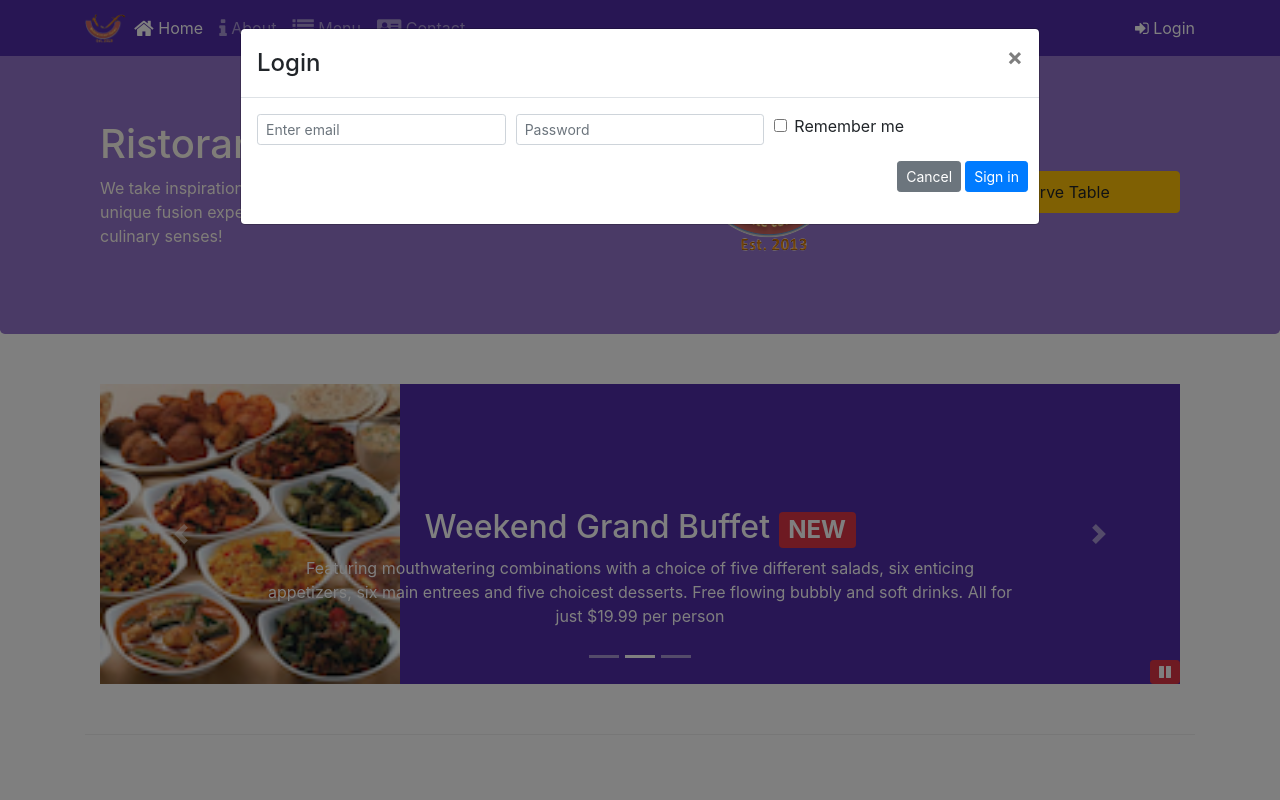
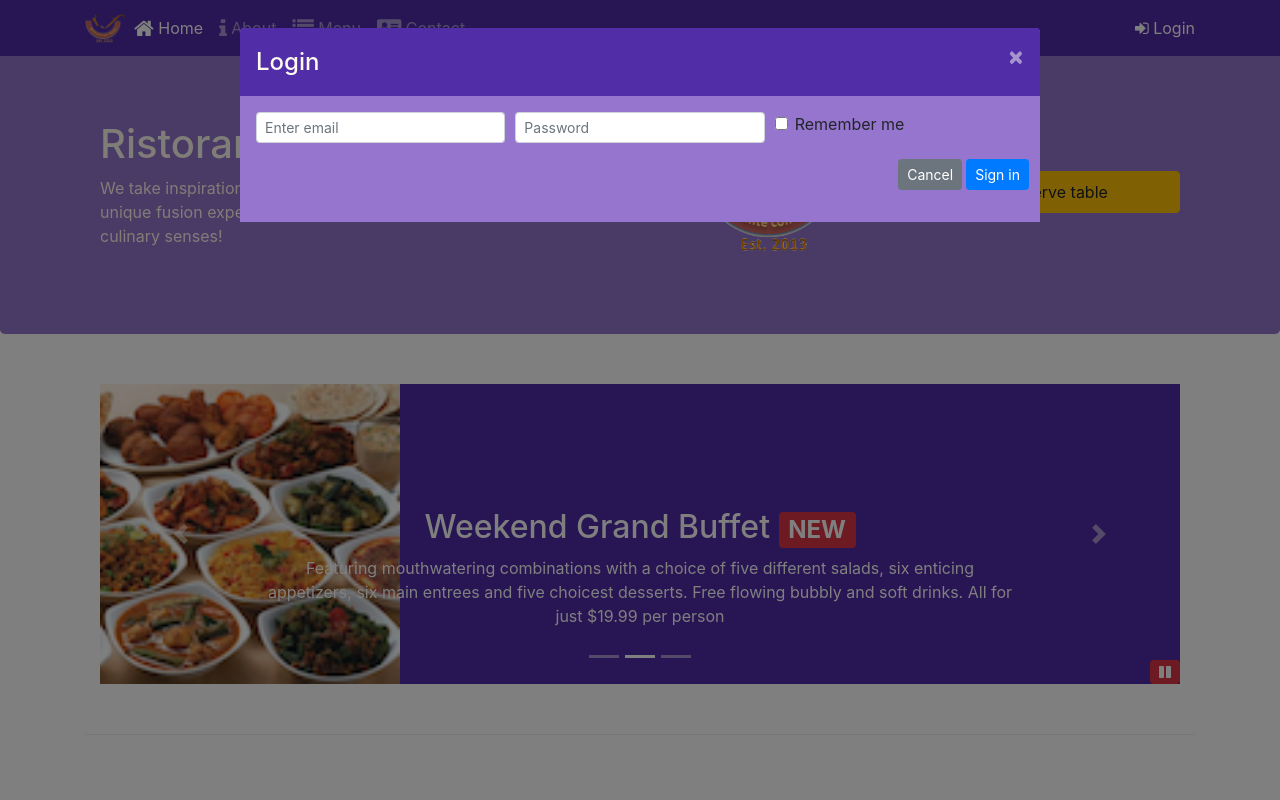
Before and after one commit to AmeerSalman2627/Frontend-framework, a website: page index.html in a window 1280 px wide. Both pictures are taken after a click on the link "Login". Shown: the top 800 px of the page. Drawn offline with nearby package versions, Linux system fonts and the light colour scheme.

Commit message:
NPM scripts 1

```diff
--- a/aboutus.html
+++ b/aboutus.html
@@ -258,6 +258,7 @@
     <script src="node_modules/jquery/dist/jquery.slim.min.js"></script>
     <script src="node_modules/popper.js/dist/umd/popper.min.js"></script>
     <script src="node_modules/bootstrap/dist/js/bootstrap.min.js"></script>
+    <script src="js/script.js"></script>
 </body>
 
 </html>
--- a/css/styles.scss
+++ b/css/styles.scss
@@ -3,7 +3,6 @@ $background-dark: #512DA8;
 $background-light: #9575CD;
 $background-pale: #D1C4E9;
 
-// Height variables
 $carousel-item-height: 300px;
 
 @mixin zero-margin($pad-up-dn, $pad-left-right) {
@@ -55,7 +54,7 @@ body{
 }
 
 .carousel {
-    background:$background-dark;
+    background: $background-dark;
 
     .carousel-item {
         height: $carousel-item-height;
@@ -68,6 +67,26 @@ body{
     }
 }
 
+.modal-content {
+	border: 0px;
+
+	.modal-body {
+		background: $background-light;
+	}
+
+	.modal-header {
+		background: $background-dark;
+		color: floralwhite;
+		border: 0px;
+
+		.close {
+			color: floralwhite;
+		}
+
+	}
+
+}
+
 #carouselButton {
     right:0px;
     position: absolute;
--- a/index.html
+++ b/index.html
@@ -25,8 +25,7 @@
                <li class="nav-item"><a class="nav-link" href="./contactus.html"><span class="fa fa-address-card fa-lg"></span> Contact</a></li>
              </ul>
              <span class="navbar-text">
-              <a data-toggle="modal" data-target="#loginModal">
-              <span class="fa fa-sign-in"></span> Login</a>
+              <a id="loginButton"><span class="fa fa-sign-in"></span> Login</a>
           </span>
            </div>
         </div>
@@ -150,8 +149,7 @@
                    <img src="img/logo.png" class="img-fluid">
                 </div>
                 <div class="col-12 col-sm align-self-center">
-                  <a role="button" class="btn btn-block nav-link btn-warning"
-                  data-toggle="modal" data-target="#reservation">Reserve Table</a>
+                  <button type="button" class="btn btn-block nav-link btn-warning" id="reserveButton">Reserve table</button>
                 </div>
             </div>
         </div>
@@ -290,22 +288,6 @@
     <script src="node_modules/jquery/dist/jquery.slim.min.js"></script>
     <script src="node_modules/popper.js/dist/umd/popper.min.js"></script>
     <script src="node_modules/bootstrap/dist/js/bootstrap.min.js"></script>
-    <script>
-      $(document).ready(function (){
-        $("#mycarousel").carousel( { interval: 1000 } );
-        $("#carouselButton").click(function(){
-                if ($("#carouselButton").children("span").hasClass('fa-pause')) {
-                    $("#mycarousel").carousel('pause');
-                    $("#carouselButton").children("span").removeClass('fa-pause');
-                    $("#carouselButton").children("span").addClass('fa-play');
-                }
-                else if ($("#carouselButton").children("span").hasClass('fa-play')){
-                    $("#mycarousel").carousel('cycle');
-                    $("#carouselButton").children("span").removeClass('fa-play');
-                    $("#carouselButton").children("span").addClass('fa-pause');
-                }
-            });
-      });
-    </script>
+    <script src="js/script.js"></script>
 </body>
 </html>
--- /dev/null
+++ b/js/script.js
@@ -0,0 +1,22 @@
+$(document).ready(function (){
+    $("#mycarousel").carousel( { interval: 1000 } );
+    $("#carouselButton").click(function(){
+            if ($("#carouselButton").children("span").hasClass('fa-pause')) {
+                $("#mycarousel").carousel('pause');
+                $("#carouselButton").children("span").removeClass('fa-pause');
+                $("#carouselButton").children("span").addClass('fa-play');
+            }
+            else if ($("#carouselButton").children("span").hasClass('fa-play')){
+                $("#mycarousel").carousel('cycle');
+                $("#carouselButton").children("span").removeClass('fa-play');
+                $("#carouselButton").children("span").addClass('fa-pause');
+            }
+        });
+        $('#loginButton').click(function() {
+    $('#loginModal').modal('show');
+  });
+  $('#reserveButton').click(function() {
+    $('#reservation').modal('show');
+  });
+
+  });
--- a/package.json
+++ b/package.json
@@ -7,7 +7,9 @@
     "start": "npm run lite",
     "test": "echo \"Error: no test specified\" && exit 1",
     "lite": "lite-server",
-    "scss": "node-sass -o css/ css/"
+    "scss": "node-sass -o css/ css/",
+    "watch:scss": "onchange \"css/*.scss\" -- npm run scss",
+    "watch:all": "parallelshell \"npm run watch:scss\" \"npm run lite\""
   },
   "author": "",
   "license": "ISC",
@@ -19,6 +21,8 @@
     "bootstrap-social": "^5.1.1",
     "font-awesome": "^4.7.0",
     "jquery": "^3.6.0",
+    "onchange": "^3.3.0",
+    "parallelshell": "^3.0.2",
     "popper.js": "^1.16.1"
   }
 }
```
Also changed, not shown: css/styles.css, 1 other file.
